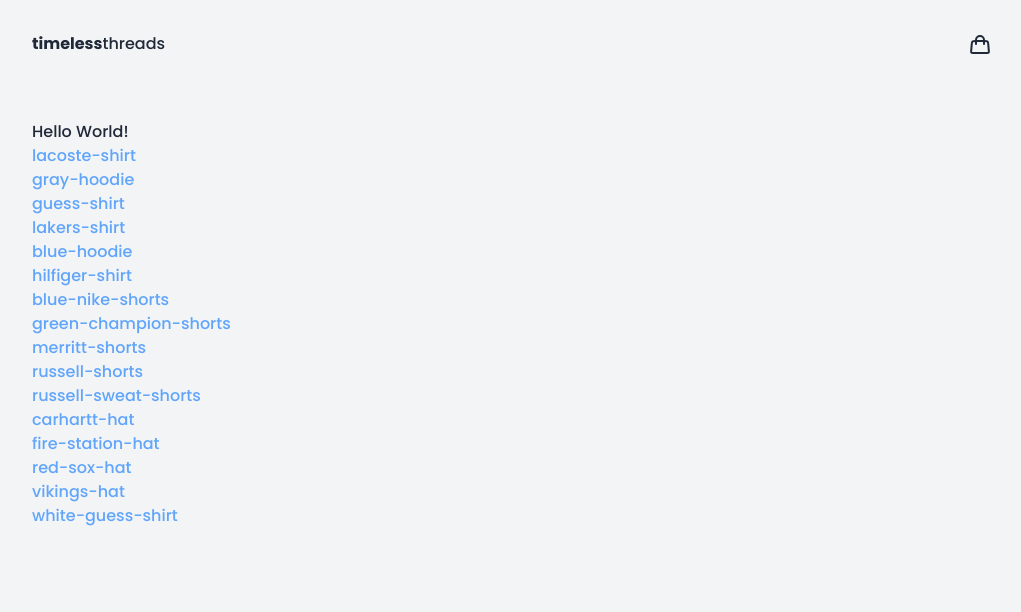
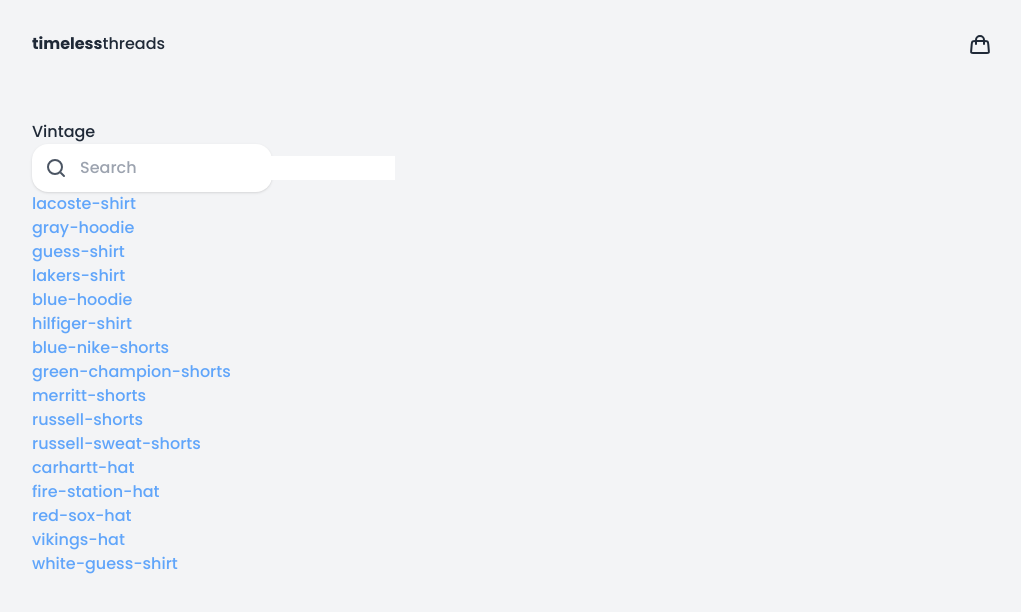
Before and after one commit to jaxonhill/minimalist-ecommerce-store, a Next.js app: page / in a window 1280 px wide. Shown: the top 612 px of the page, without its empty margins (128-1149 px from the left). Built offline with nearby package versions, Linux system fonts and the light colour scheme.

Commit message:
Add HeadingSection

```diff
--- /dev/null
+++ b/components/HeadingSection.js
@@ -0,0 +1,21 @@
+export default function HeadingSection() {
+    return (
+        <header>
+            <h1>Vintage</h1>
+            <form className="p-3 flex items-center gap-3 bg-white rounded-2xl w-1/4 shadow">
+                <button type="submit">
+                    <svg width="24" height="24" viewBox="0 0 24 24" fill="none" xmlns="http://www.w3.org/2000/svg">
+                        <circle cx="11" cy="11" r="7" stroke="#4B5563" strokeWidth="2" />
+                        <path d="M20 20L17 17" stroke="#4B5563" strokeWidth="2" strokeLinecap="round" />
+                    </svg>
+                </button>
+                <input
+                    className="placeholder:text-gray-400 focus:outline-0"
+                    type="text"
+                    placeholder="Search"
+                    autoComplete="off"
+                />
+            </form>
+        </header>
+    )
+}
--- a/pages/index.js
+++ b/pages/index.js
@@ -1,10 +1,11 @@
 import ProductSection from "@/components/ProductSection";
+import HeadingSection from "@/components/HeadingSection";
 import { getAllProducts } from "@/utils/products"
 
 export default function Home({ products }) {
   return (
     <div>
-      <h1>Hello World!</h1>
+      <HeadingSection />
       <ProductSection products={products} />
     </div>
   )
```
